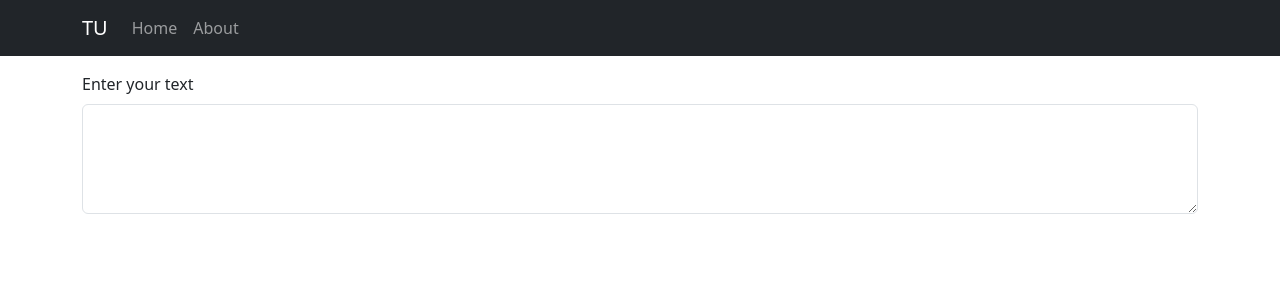
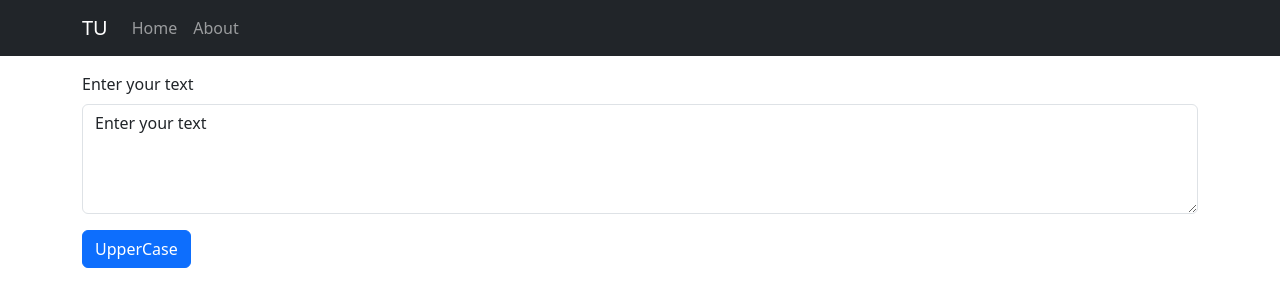
Before and after one commit to amisha-adwani/React-textUtlities, a React (Create React App) app: page / in a window 1280 px wide. Shown: the top 306 px of the page. Built offline with nearby package versions, Linux system fonts and the light colour scheme.

Commit message:
hooks introduced

```diff
--- a/public/index.html
+++ b/public/index.html
@@ -9,9 +9,9 @@
       name="description"
       content="Web site created using create-react-app"
     />
-    <link rel="apple-touch-icon" href="%PUBLIC_URL%/logo192.png" />
 
-    <link rel="manifest" href="%PUBLIC_URL%/manifest.json" />
+
+
 
     <title>React App</title>
   </head>
--- a/src/components/TextForm.js
+++ b/src/components/TextForm.js
@@ -1,14 +1,34 @@
-import Form from 'react-bootstrap/Form';
+import Form from "react-bootstrap/Form";
+import { useState } from "react";
+import Button from "react-bootstrap/Button";
 
 function TextForm(props) {
+  function handleChange(event) {
+    setText(event.target.value);
+  }
+
+  function handleClick() {
+    let newText = text.toUpperCase();
+    setText(newText);
+  }
+
+  const [text, setText] = useState("Enter your text");
   return (
     <>
-    <Form>
-      <Form.Group className="mb-3" controlId="exampleForm.ControlTextarea1">
-        <Form.Label>{props.heading}</Form.Label>
-        <Form.Control as="textarea" rows={4} />
-      </Form.Group>
-    </Form>
+      <Form>
+        <Form.Group className="mb-3" controlId="exampleForm.ControlTextarea1">
+          <Form.Label>{props.heading}</Form.Label>
+          <Form.Control
+            as="textarea"
+            value={text}
+            onChange={handleChange}
+            rows={4}
+          />
+        </Form.Group>
+        <Button variant="primary" onClick={handleClick}>
+          UpperCase
+        </Button>
+      </Form>
     </>
   );
 }
```
Also changed, not shown: public/manifest.json (deleted).
